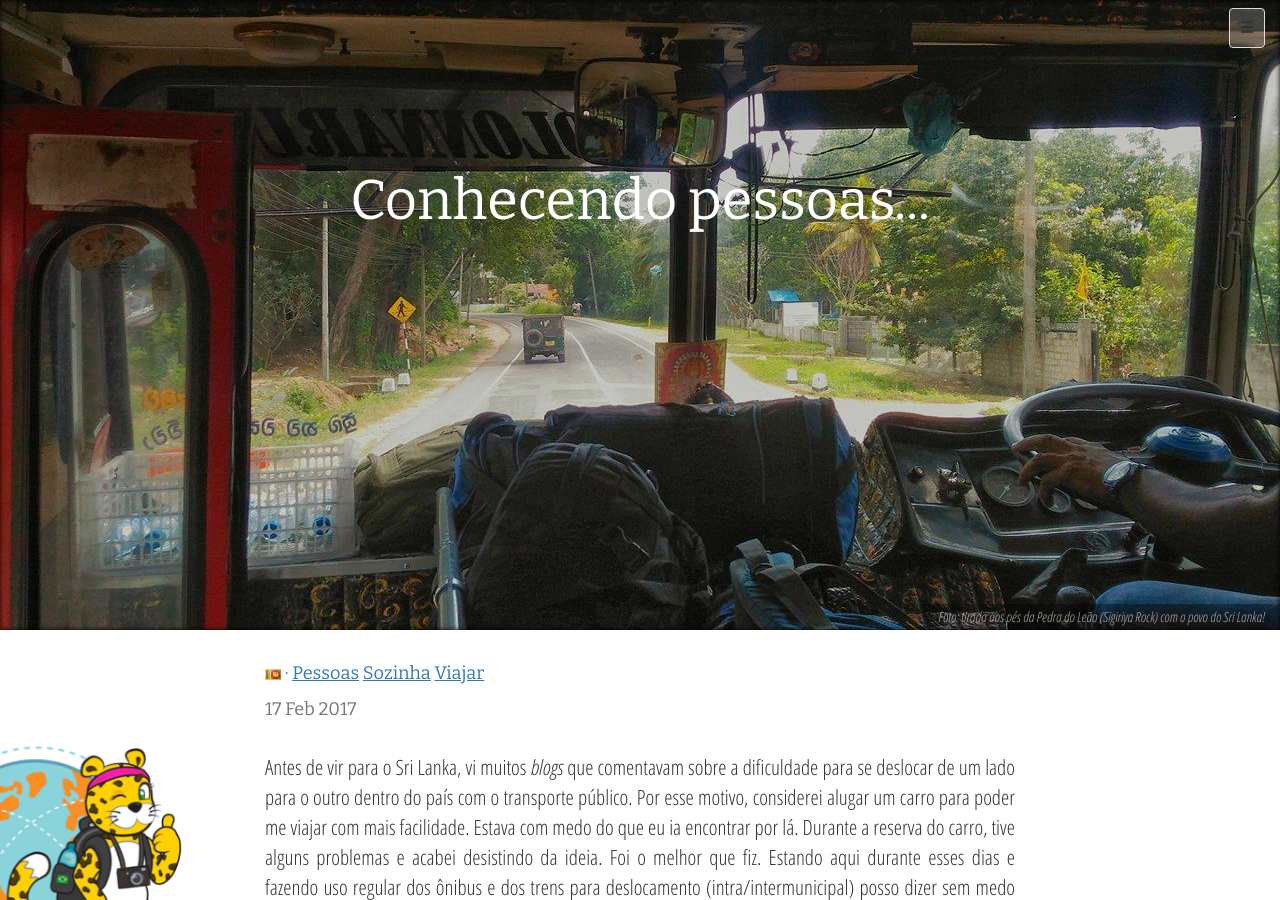
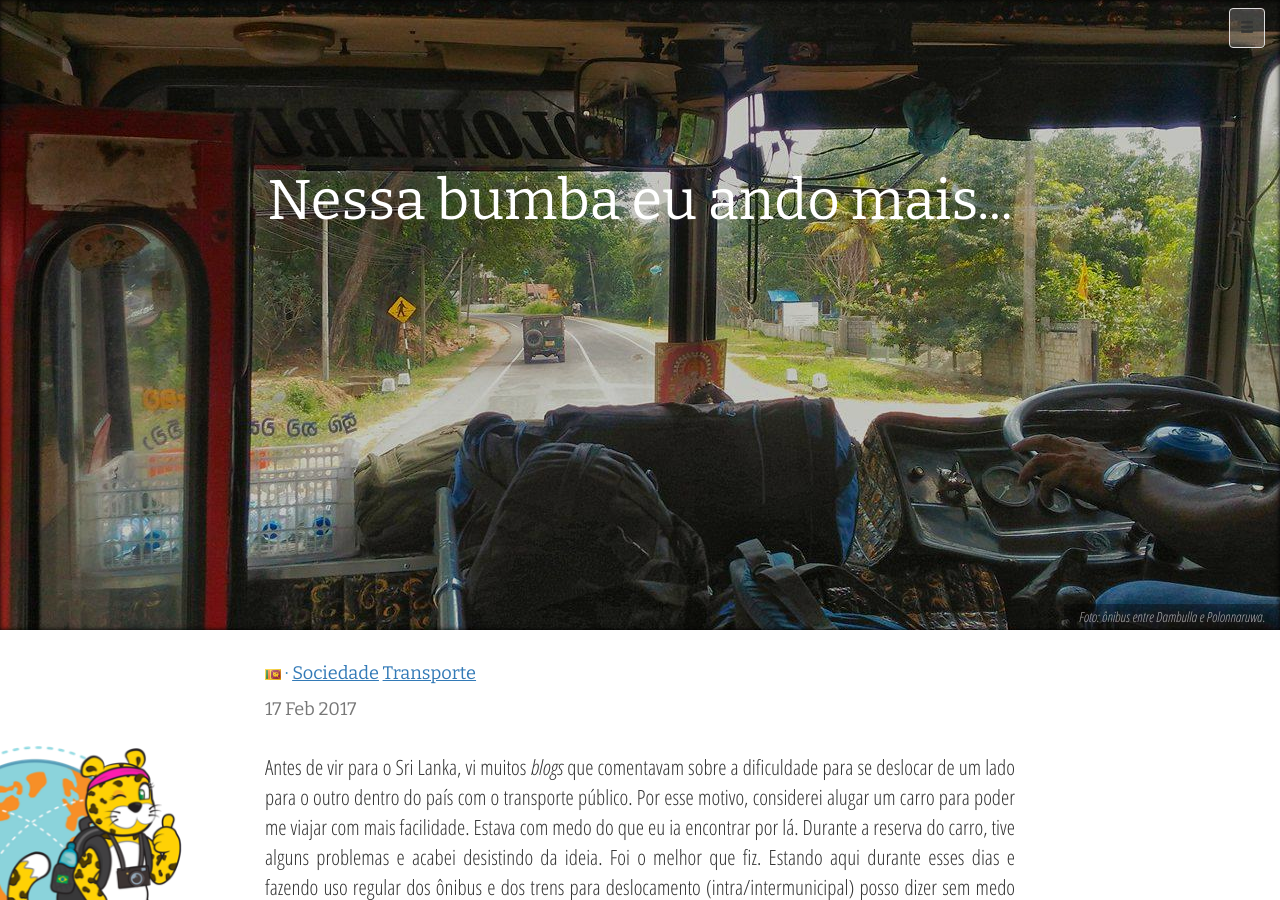
Before and after one commit to amandaferrari/project-grace-marguerite, a Jekyll site: the page built from _posts/2017-02-17-public-transport-sri-lanka.md, in a window 1280 px wide and 900 px high. Built offline with Jekyll 4.4.1, drawn with Linux system fonts in a browser that asks for light colours; nearby versions of some CDN libraries; emoji names are drawn with the system emoji font; some web fonts are replaced; comment, search, counter and statistics services are not loaded.

Commit message:
Update 2017-02-17-public-transport-sri-lanka.md

```diff
--- a/_posts/2017-02-17-public-transport-sri-lanka.md
+++ b/_posts/2017-02-17-public-transport-sri-lanka.md
@@ -1,11 +1,11 @@
 ---
 layout: post
-title: Conhecendo pessoas...
-description: Quando os sozinhos se encontram...
+title: Nessa bumba eu ando mais...
+description: Andando de transporte público no Sri Lanka
 category: travel
-tags: ['Pessoas', 'Sozinha', 'Viajar']
+tags: ['Sociedade','Transporte']
 image: post6.jpg
-image-description: "Foto: tirada aos pés da Pedra do Leão (Sigiriya Rock) com o povo do Sri Lanka!"
+image-description: "Foto: ônibus entre Dambulla e Polonnaruwa."
 country-code: lk
 country: Sri Lanka
 comments: true
```
